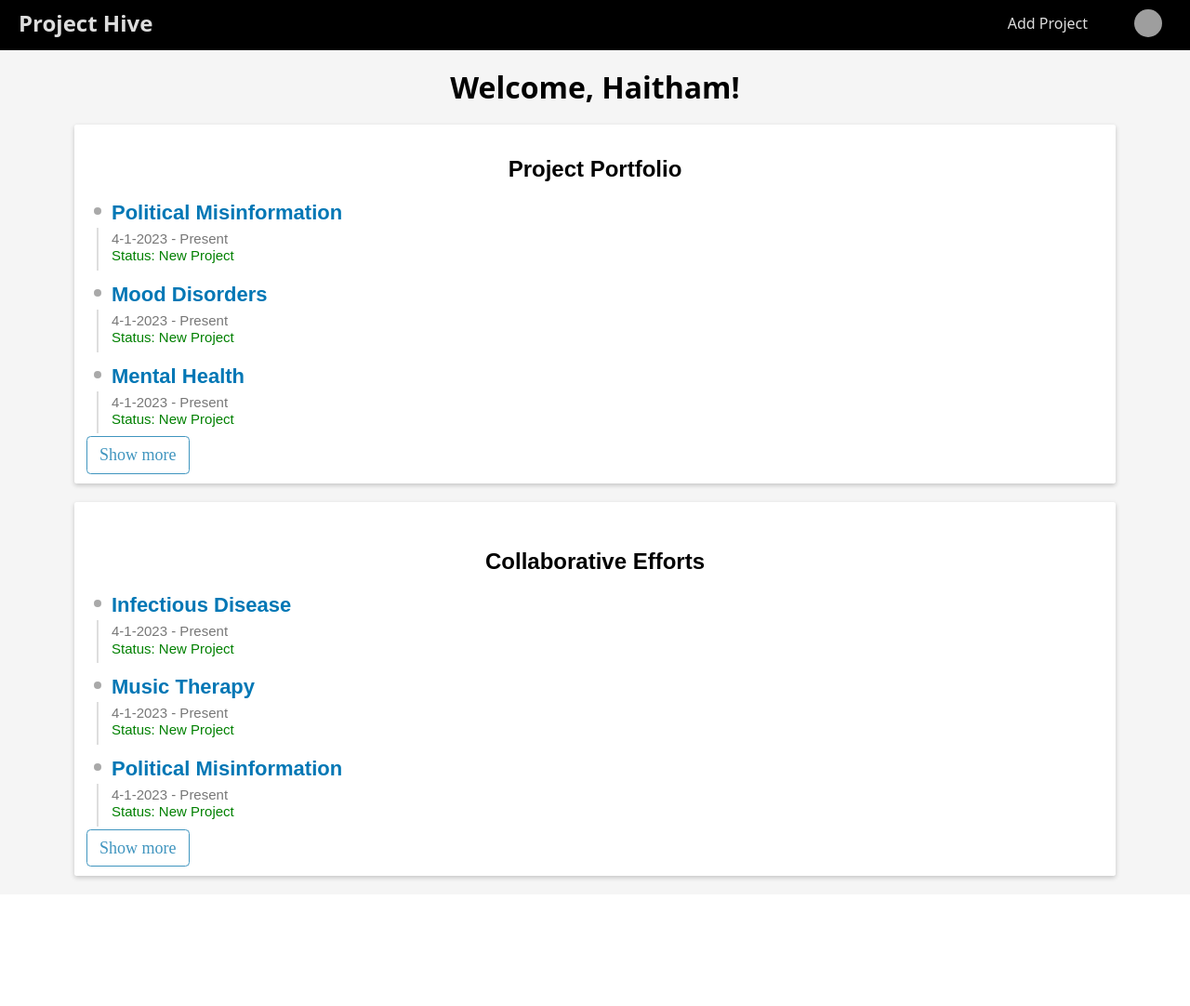
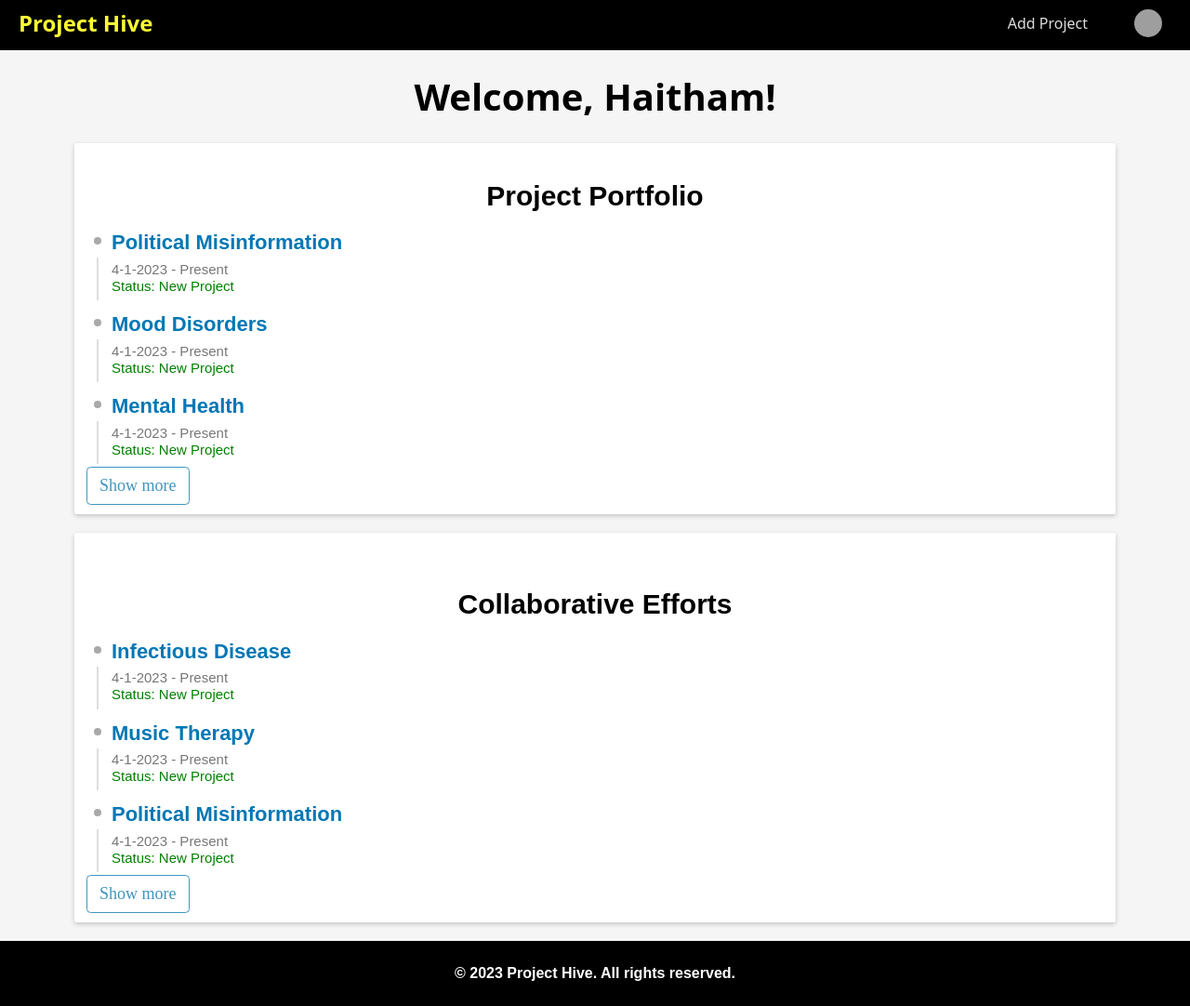
Before and after one commit to Haitham030303/AgileProject, a Flask app: page /profile/dashboard in a window 1280 px wide. Shown: the whole page at 93% size. Before the commit the page ends 948 px from the top, so only its background shows below. Run offline with Flask 3, Linux system fonts and the light colour scheme; a user stored in the database is signed in; data comes from the database, SQL or seed files in the repository; some libraries are stand-ins or nearby versions; grey boxes are pictures that could not be loaded.

Commit message:
Add footer, change color for title

```diff
--- a/website/static/css/main.css
+++ b/website/static/css/main.css
@@ -7,6 +7,13 @@
 
 html {
     font-size: 62.5%;
+    min-height: 100%;
+}
+
+html,
+body {
+    height: 100%;
+    margin: 0;
 }
 
 body,
@@ -26,6 +33,8 @@ body,
 
 body {
     background-color: #f5f5f5;
+    min-height: 100%;
+    margin-bottom: -50px;
 }
 
 h1 {
@@ -201,7 +210,7 @@ a {
 
 .homebtn.btn-outline:hover,
 .homebtn.btn-outline:focus {
-    background: hsl(200, 50%, 90%);
+    background: hsl(199, 84%, 54%);
 }
 
 .homebtn+.homebtn {
@@ -332,6 +341,10 @@ nav li {
 
 /**/
 
+.welcome {
+    font-size: 4.0rem;
+}
+
 .title_Detail {
     font-size: 2.5rem;
     text-align: center;
@@ -390,6 +403,27 @@ nav li {
     margin-left: 2rem;
     font-size: 1.5rem;
     margin-bottom: 0.4em;
+}
+
+.main {
+    padding-bottom: 50px;
+    /* height of the footer */
+}
+
+.footer {
+    height: 50px;
+    /* height of the footer */
+}
+
+.footer-main {
+    display: block;
+    text-align: center;
+    font-family: sans-serif;
+    font-weight: bold;
+    background-color: #000;
+    color: white;
+    padding-top: 1.0rem;
+    padding-bottom: 1.0rem;
 }
 
 
@@ -830,14 +864,28 @@ dashboard */
 
 .project-title {
     font-family: sans-serif;
-    font-size: 2.4rem;
+    font-size: 3.0rem;
     text-align: center;
     margin-bottom: 1.5rem;
 }
 
 .collab-title {
     font-family: sans-serif;
-    font-size: 2.4rem;
+    font-size: 3.0rem;
     text-align: center;
     margin-bottom: 1.5rem;
 }
+
+.logo {
+    color: rgb(252, 252, 52);
+}
+
+color: rgb(252, 252, 52);
+
+}
+color: rgb(252, 252, 52);
+
+}
+logo {
+    color: rgb(252, 252, 52);
+}
--- a/website/templates/base.html
+++ b/website/templates/base.html
@@ -73,7 +73,11 @@
     {% endwith %}
     {% endblock %}
     <main>{% block main %} {% endblock %}</main>
-    <footer class="mb-5 small text-center text-muted"></footer>
+    <footer class="mb-5 small text-center text-muted">
+  <div class="footer-main">
+    <p>&copy; 2023 Project Hive. All rights reserved.</p>
+  </div>
+  </footer>
     <script
       src="https://cdn.jsdelivr.net/npm/bootstrap@5.3.0-alpha1/dist/js/bootstrap.bundle.min.js"
       integrity="sha384-w76AqPfDkMBDXo30jS1Sgez6pr3x5MlQ1ZAGC+nuZB+EYdgRZgiwxhTBTkF7CXvN"
--- a/website/templates/dashboard.html
+++ b/website/templates/dashboard.html
@@ -1,6 +1,6 @@
 {% extends "base.html" %} {% block title %} Dashboard {% endblock %} {% block main%}
 
-<h1>Welcome, {{ user.first_name }}!</h1>
+<h1 class="welcome">Welcome, {{ user.first_name }}!</h1>
 
 <div class="card">
     <div class="title-grid portfolio">
```
